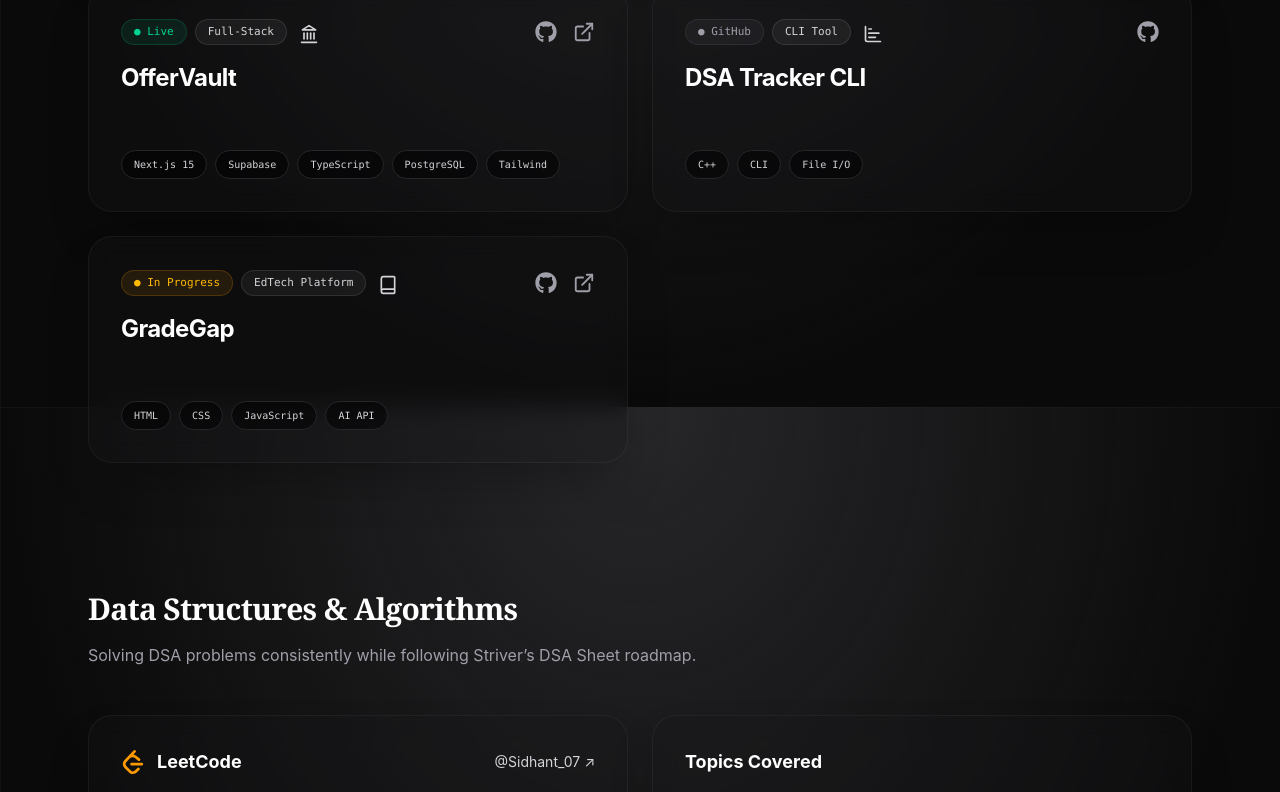
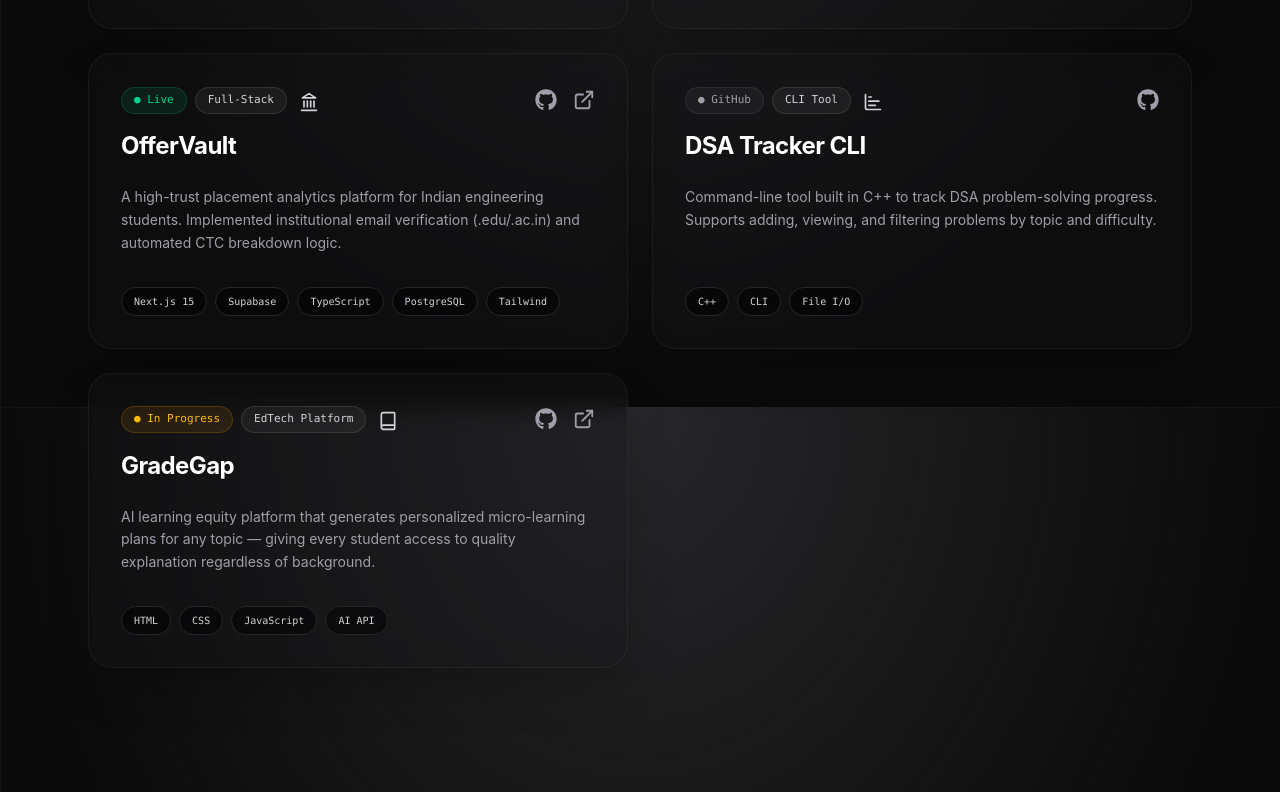
Before and after one commit to Sidhant0707/sidcore, a Next.js app: page / in a window 1280 px wide. Shown: the part 1193-1985 px from the top of the page. Built offline with nearby package versions, Linux system fonts and the light colour scheme; no server answers.

Commit message:
fix: rename desc to description in projectsData

```diff
--- a/src/app/page.tsx
+++ b/src/app/page.tsx
@@ -37,7 +37,8 @@ const projectsData = [
   {
     title: "CodeAutopsy",
     projectType: "AI Tool",
-    desc: "AI-powered tool that analyzes any GitHub repository and generates architecture insights, execution flow, tech stack, and dependency graphs.",
+    description:
+      "AI-powered tool that analyzes any GitHub repository and generates architecture insights, execution flow, tech stack, and dependency graphs.",
     tags: ["TypeScript", "GitHub API", "Static Analysis", "Mermaid", "Gemini"],
     status: "Live" as const,
     icon: <LuBot />,
@@ -47,7 +48,8 @@ const projectsData = [
   {
     title: "Rolevate AI",
     projectType: "Hackathon",
-    desc: "AI-powered career roadmap generator. Enter a company and role — get a complete preparation plan with skills, tools, projects, and interview questions.",
+    description:
+      "AI-powered career roadmap generator. Enter a company and role — get a complete preparation plan with skills, tools, projects, and interview questions.",
     tags: ["HTML", "CSS", "JavaScript", "AI API"],
     status: "Live" as const,
     icon: <LuRocket />,
@@ -57,7 +59,8 @@ const projectsData = [
   {
     title: "OfferVault",
     projectType: "Full-Stack",
-    desc: "A high-trust placement analytics platform for Indian engineering students. Implemented institutional email verification (.edu/.ac.in) and automated CTC breakdown logic.",
+    description:
+      "A high-trust placement analytics platform for Indian engineering students. Implemented institutional email verification (.edu/.ac.in) and automated CTC breakdown logic.",
     tags: ["Next.js 15", "Supabase", "TypeScript", "PostgreSQL", "Tailwind"],
     status: "Live" as const,
     icon: <LuLandmark />,
@@ -67,7 +70,8 @@ const projectsData = [
   {
     title: "DSA Tracker CLI",
     projectType: "CLI Tool",
-    desc: "Command-line tool built in C++ to track DSA problem-solving progress. Supports adding, viewing, and filtering problems by topic and difficulty.",
+    description:
+      "Command-line tool built in C++ to track DSA problem-solving progress. Supports adding, viewing, and filtering problems by topic and difficulty.",
     tags: ["C++", "CLI", "File I/O"],
     status: "GitHub" as const,
     icon: <LuChartBar />,
@@ -76,7 +80,8 @@ const projectsData = [
   {
     title: "GradeGap",
     projectType: "EdTech Platform",
-    desc: "AI learning equity platform that generates personalized micro-learning plans for any topic — giving every student access to quality explanation regardless of background.",
+    description:
+      "AI learning equity platform that generates personalized micro-learning plans for any topic — giving every student access to quality explanation regardless of background.",
     tags: ["HTML", "CSS", "JavaScript", "AI API"],
     status: "In Progress" as const,
     icon: <LuBook />,
@@ -362,7 +367,7 @@ export default function Home() {
               Data Structures & Algorithms
             </h2>
             <p className="text-zinc-400">
-              Solving DSA problems consistently while following Striver’s DSA
+              Solving DSA problems consistently while following Striver's DSA
               Sheet roadmap.
             </p>
           </div>
```
